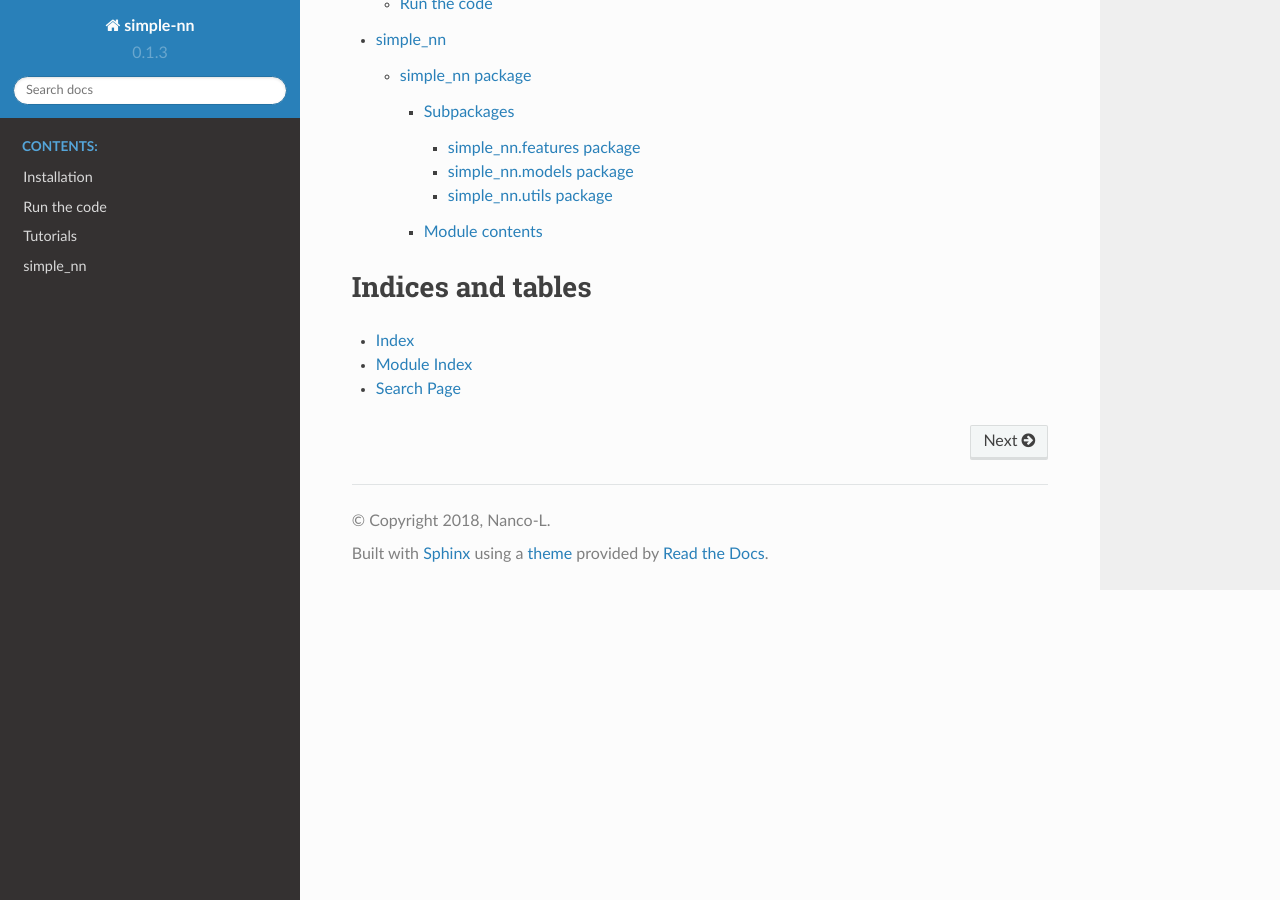
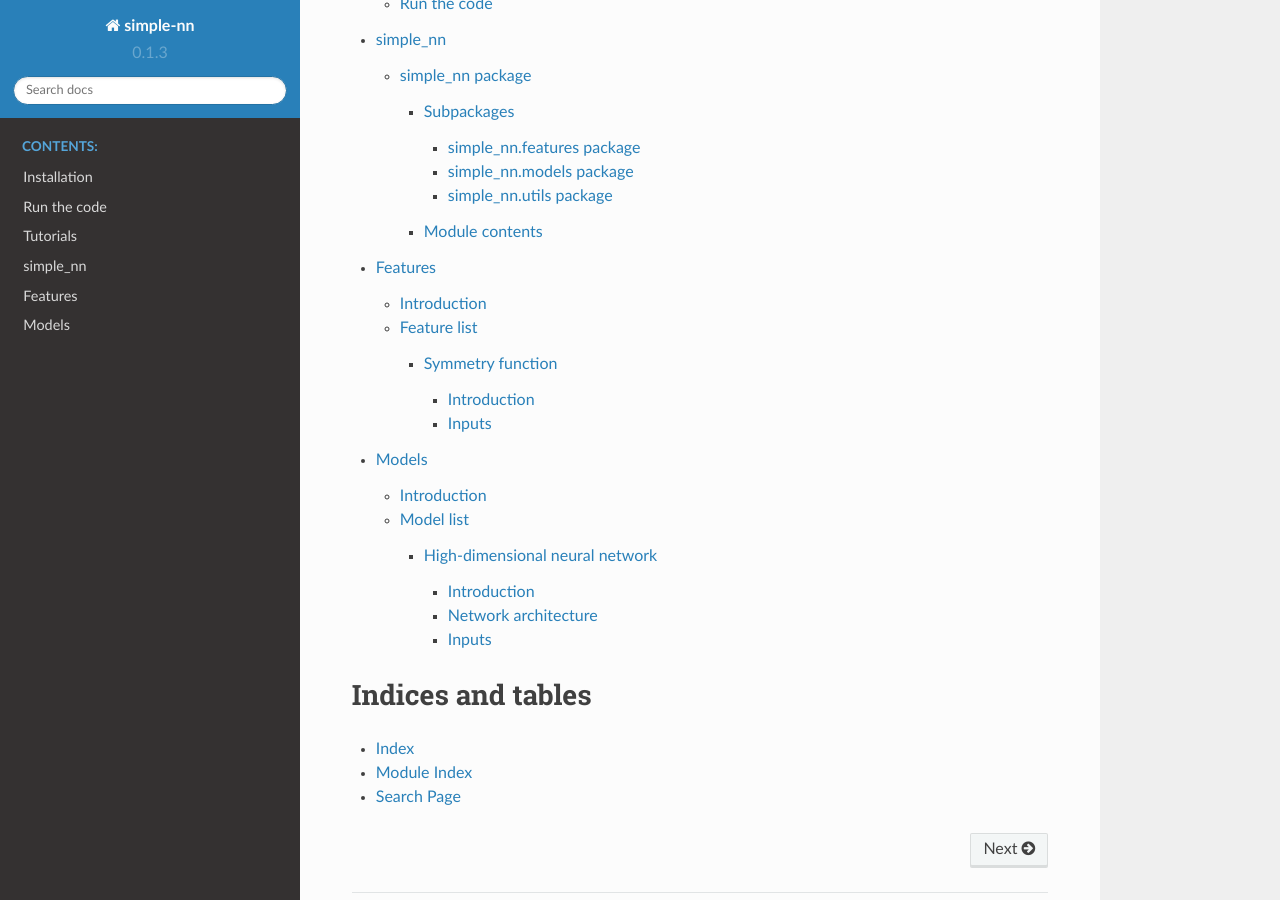
Before and after one commit to MDIL-SNU/SIMPLE-NN, a Sphinx documentation site: the page built from docs/index.rst, in a window 1280 px wide and 900 px high, scrolled down 468 px. Built offline with Sphinx 7.4.7 and the Read the Docs theme 2.0.0, drawn with Linux system fonts in a browser that asks for light colours.

```diff
--- /dev/null
+++ b/docs/features/features.rst
@@ -0,0 +1,14 @@
+========
+Features
+========
+
+Introduction
+============
+
+Feature list
+============
+
+.. toctree::
+   :maxdepth: 1
+
+   symmetry_function/symmetry_function
--- a/docs/index.rst
+++ b/docs/index.rst
@@ -14,6 +14,8 @@ Welcome to simple_nn's documentation!
    run
    tutorials/tutorial
    modules/modules
+   features/features
+   models/models
 
 Indices and tables
 ==================
--- /dev/null
+++ b/docs/models/models.rst
@@ -0,0 +1,14 @@
+======
+Models
+======
+
+Introduction
+============
+
+Model list
+==========
+
+.. toctree::
+   :maxdepth: 1
+
+   hdnn/hdnn
```
Also changed, not shown: docs/features/symmetry_function/symmetry_function.rst (added, +25 -0 lines), docs/models/hdnn/hdnn.rst (added, +90 -0 lines), 2 other files.
